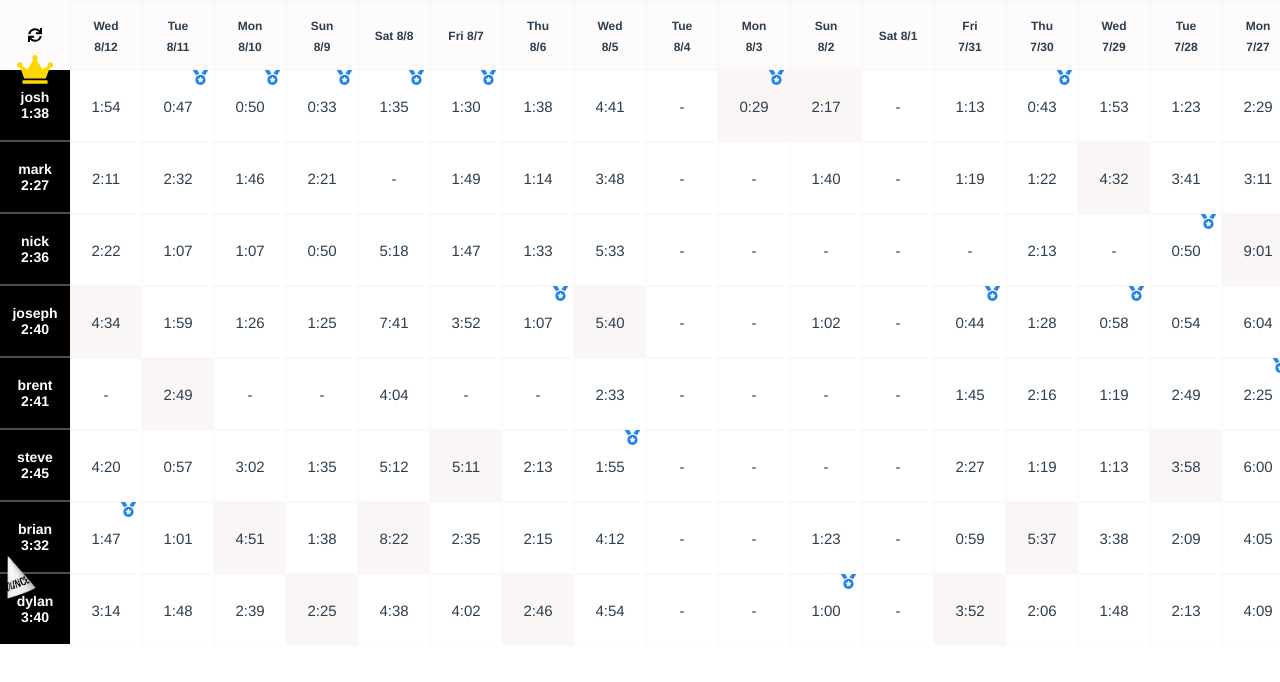
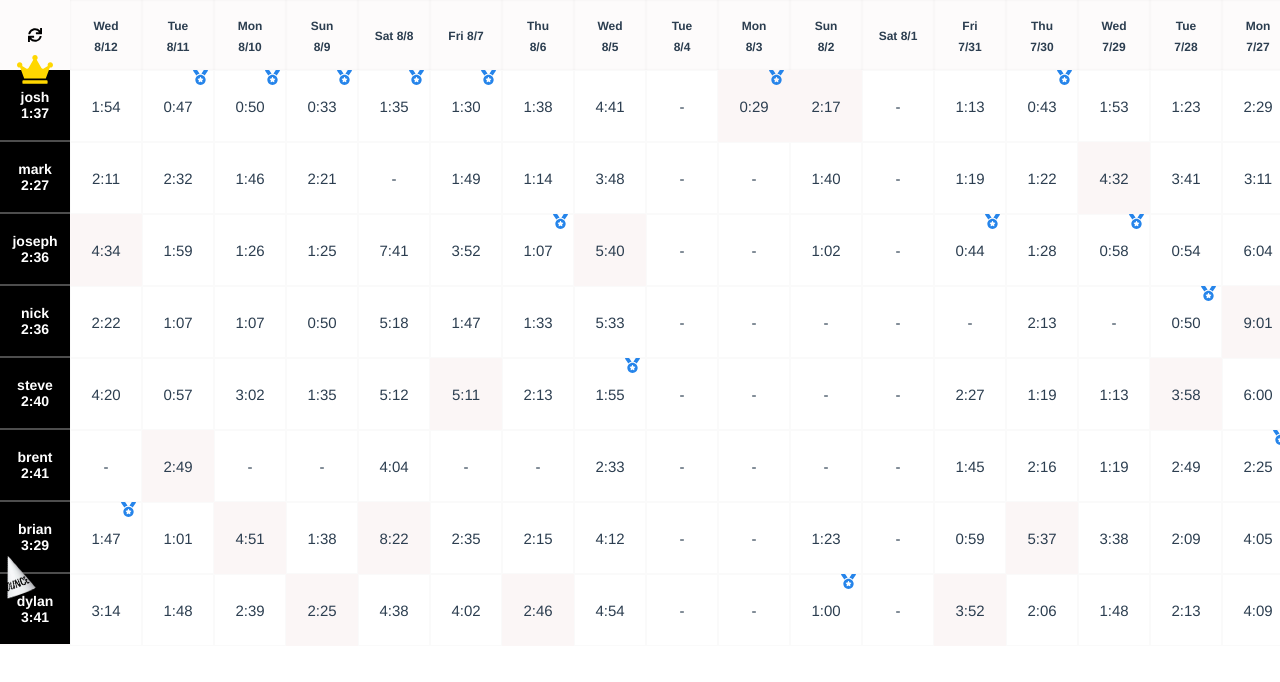
Before and after one commit to josephcross/nyt-scores, a Vue app: page / in a window 1280 px wide. Shown: the top 682 px of the page. Built offline with nearby package versions, Linux system fonts and the light colour scheme.

Commit message:
monday times

```diff
--- a/src/App.vue
+++ b/src/App.vue
@@ -53,6 +53,7 @@ export default {
     },
     boys() {
       const timesBrian = {
+        '8/16': '2:17',
         '8/15': '1:08',
         '8/14': '4:49',
         '8/13': '1:04',
@@ -86,6 +87,7 @@ export default {
       };
 
       const timesJoseph = {
+        '8/16': '1:20',
         '8/15': '1:09',
         '8/14': '1:49',
         '8/13': '1:10',
@@ -119,6 +121,7 @@ export default {
       };
 
       const timesJosh = {
+        '8/16': '0:56',
         '8/15': '1:50',
         '8/14': '1:59',
         '8/13': '0:44',
@@ -152,6 +155,7 @@ export default {
       }
 
       const timesDylan = {
+        '8/16': '4:14',
         '8/15': '3:29',
         '8/14': '3:13',
         '8/13': '1:19',
@@ -185,6 +189,7 @@ export default {
       }
 
       const timesBrent = {
+        '8/16': '',
         '8/15': '3:08',
         '8/14': '',
         '8/13': '1:47',
@@ -218,6 +223,7 @@ export default {
       }
 
       const timesMark = {
+        '8/16': '',
         '8/15': '1:57',
         '8/14': '2:08',
         '8/13': '1:16',
@@ -251,6 +257,7 @@ export default {
       }
 
       const timesNick = {
+        '8/16': '',
         '8/15': '',
         '8/14': '1:16',
         '8/13': '0:53',
@@ -284,6 +291,7 @@ export default {
       }
 
       const timesSteve = {
+        '8/16': '1:22',
         '8/15': '2:10',
         '8/14': '2:04',
         '8/13': '0:36',
```
